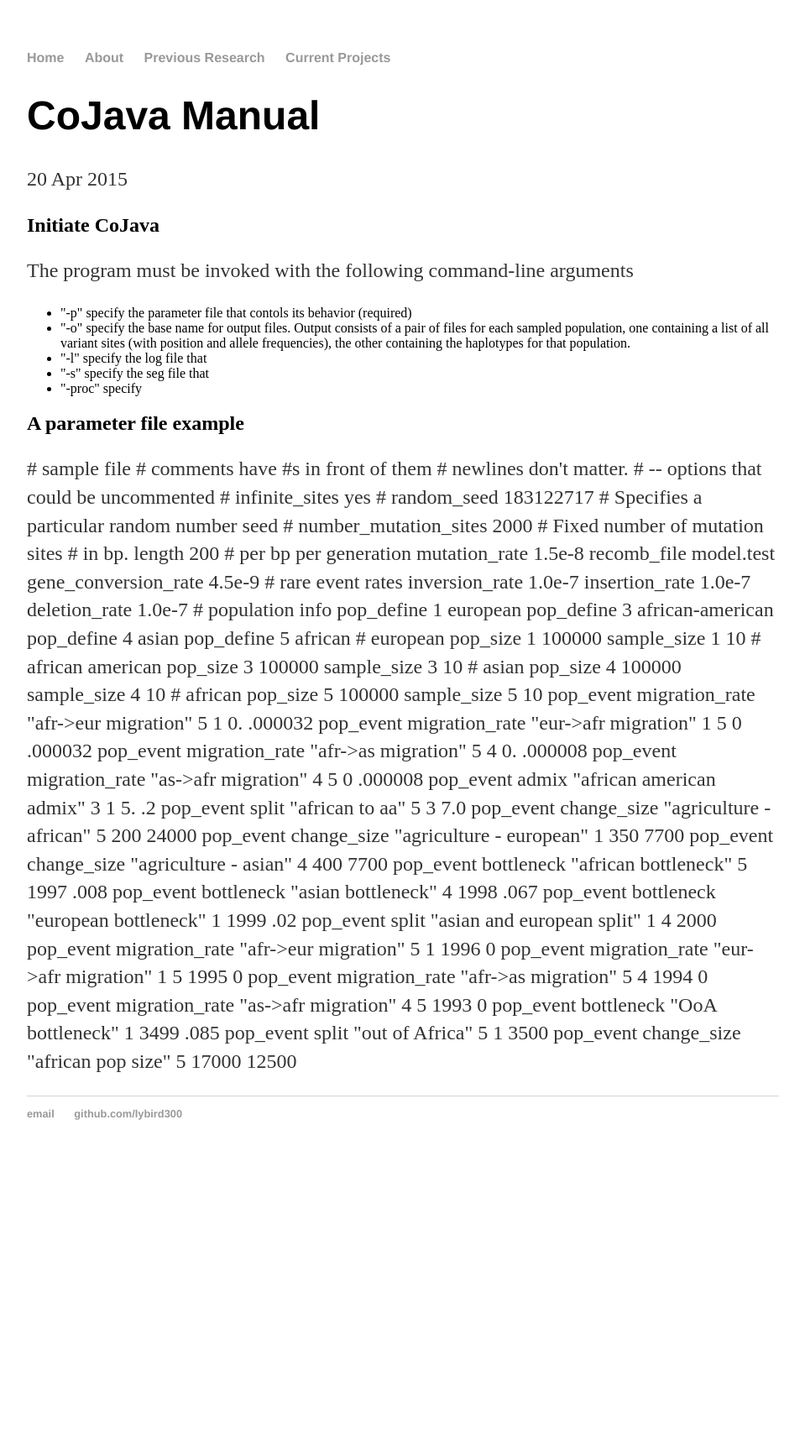
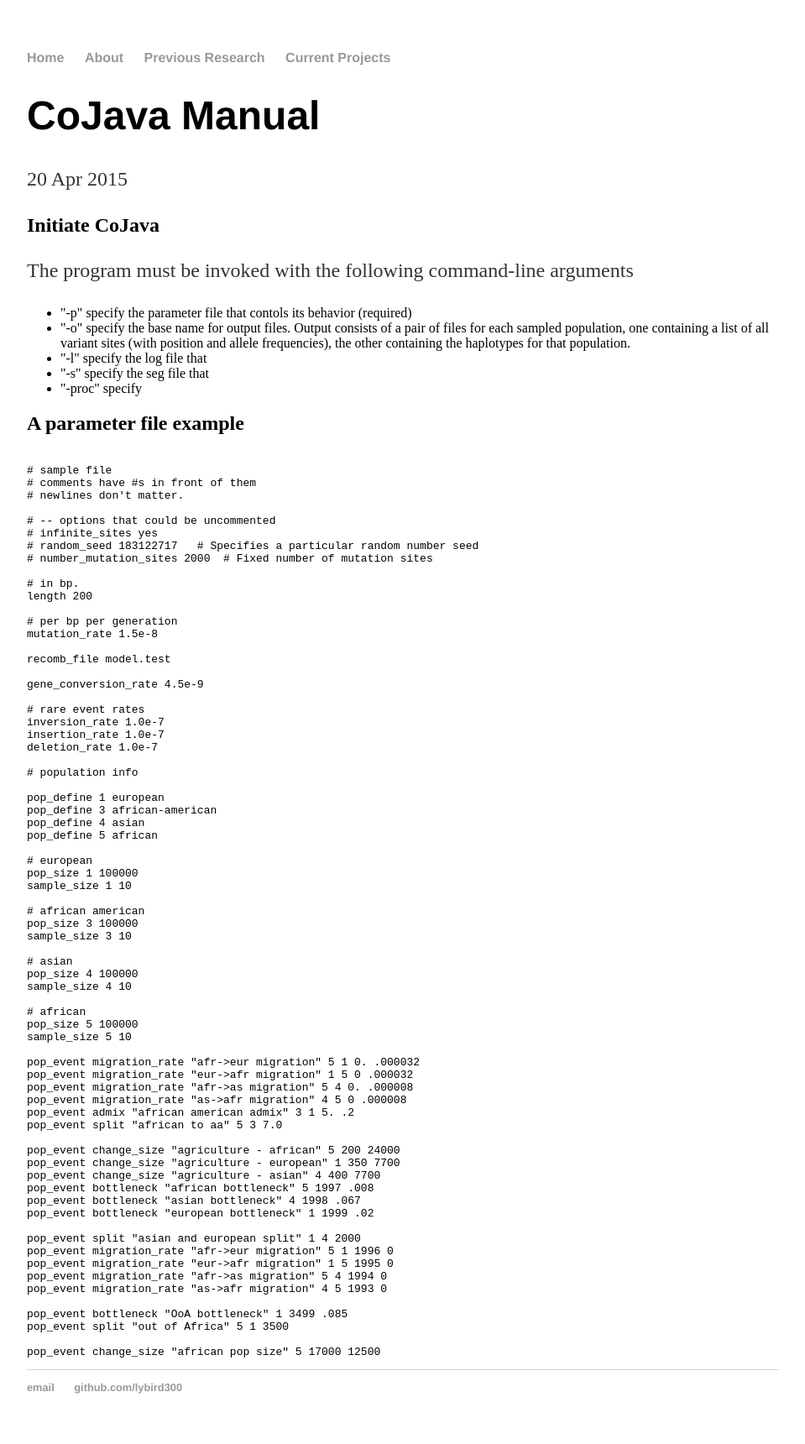
Before and after one commit to lybird300/lybird300.github.io, a Jekyll site: the page built from _posts/2015-04-20-cojava-manual.md, in a window 1280 px wide. Shown: the whole page at 84% size, without its empty margins (160-1119 px from the left). Built offline with Jekyll 4.4.1, drawn with Linux system fonts in a browser that asks for light colours; before the commit the page ends 1394 px from its top, so only the background shows below that.

Commit message:
Update 2015-04-20-cojava-manual.md

```diff
--- a/_posts/2015-04-20-cojava-manual.md
+++ b/_posts/2015-04-20-cojava-manual.md
@@ -14,7 +14,7 @@ The program must be invoked with the following command-line arguments
 </ul>
 
 <h2>A parameter file example</h2>
-<p>
+<pre class="prettyprint pre-scrollable"><code>
 # sample file
 # comments have #s in front of them
 # newlines don't matter.
@@ -86,4 +86,4 @@ pop_event bottleneck "OoA bottleneck" 1 3499 .085
 pop_event split "out of Africa" 5 1 3500
 
 pop_event change_size "african pop size" 5 17000 12500
-</p>
+</code></pre>
```
